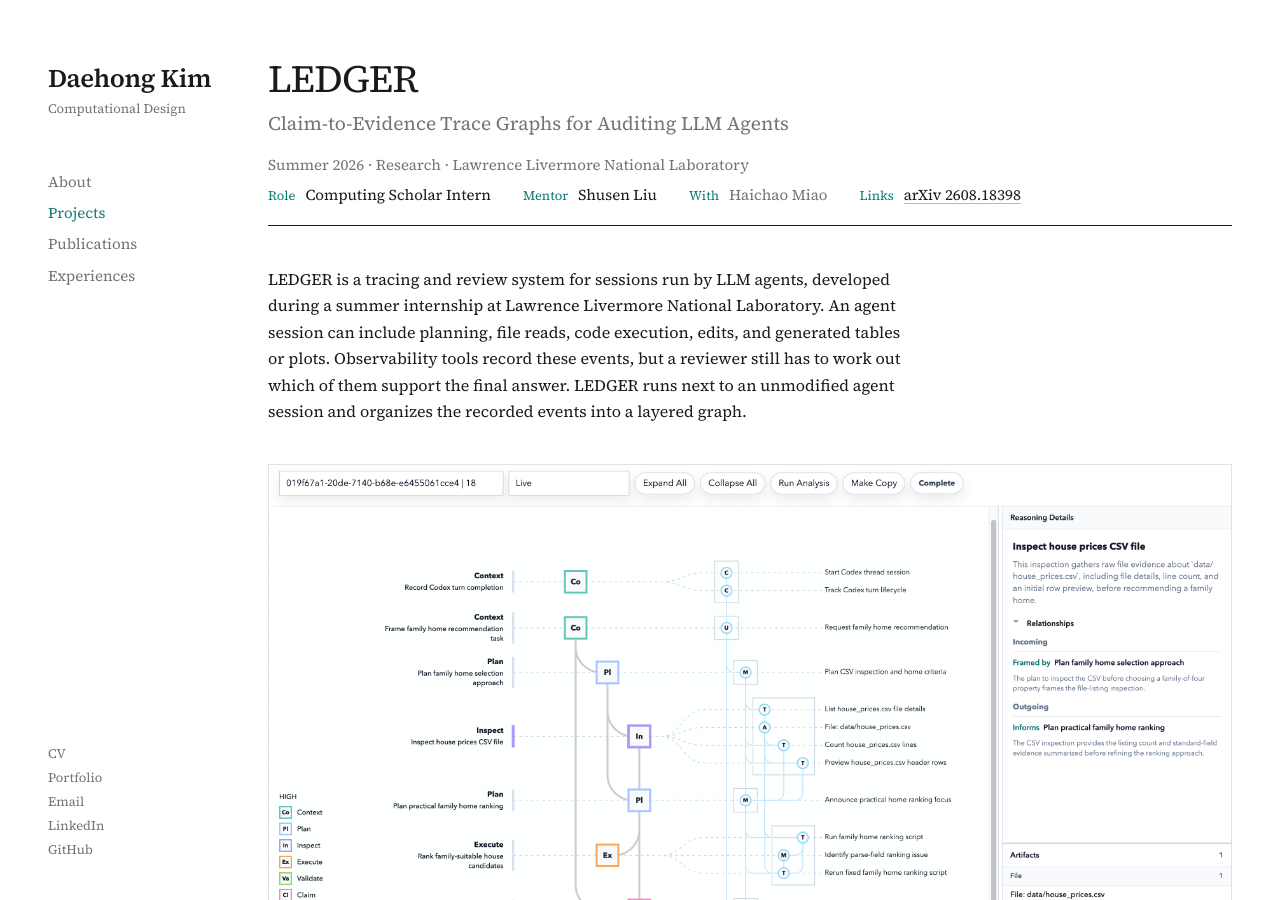
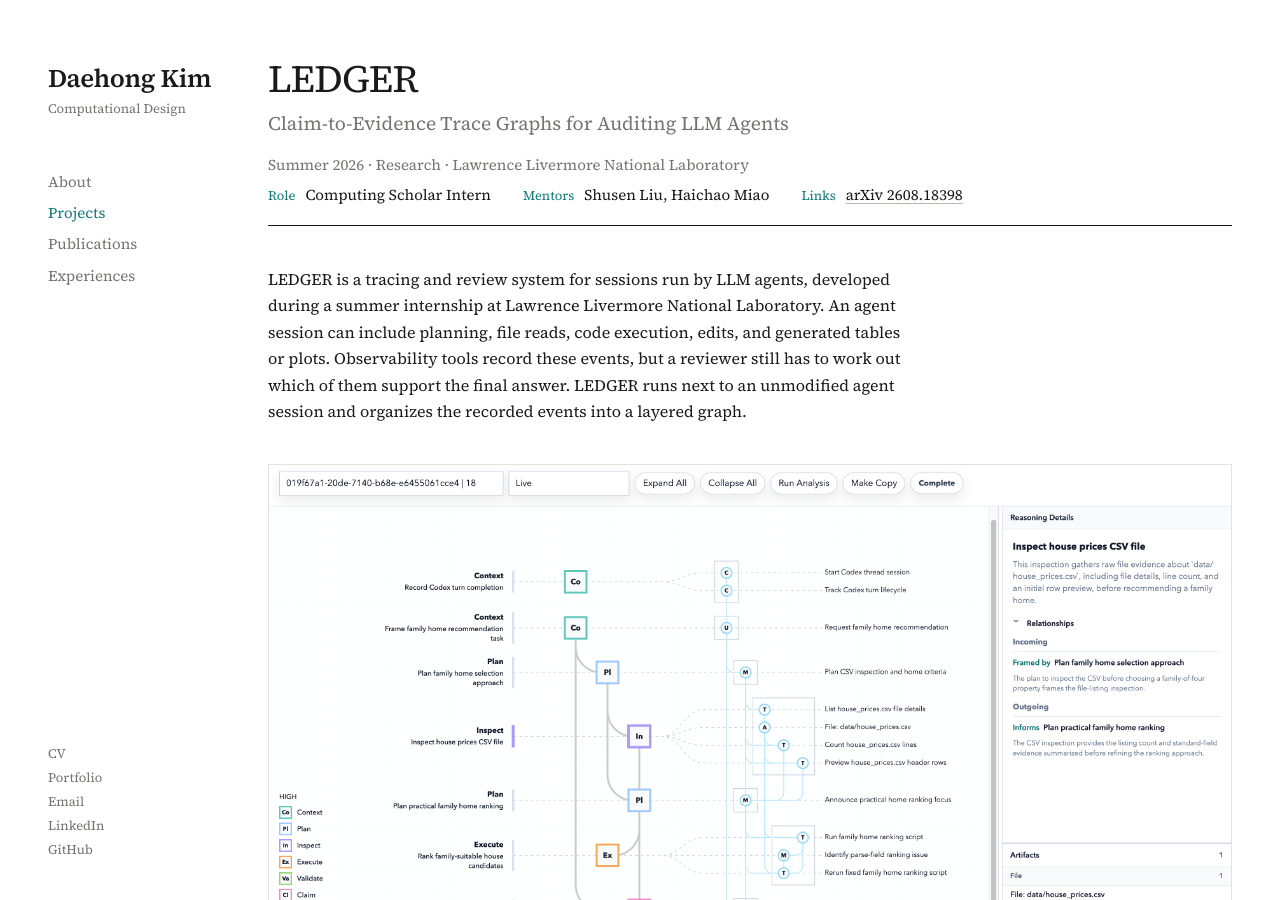
Before and after one commit to aaaamo/aaaamo.github.io, a Jekyll site: the page built from projects/ledger/index.html, in a window 1280 px wide and 900 px high. Built offline with Jekyll 4.4.1, drawn with Linux system fonts in a browser that asks for light colours.

Commit message:
List both LLNL mentors and update the hosted CV
Haichao Miao is shown as a mentor with Shusen Liu on the experience list and
the LEDGER page. The CV drops the design research course row.

Co-Authored-By: Claude Opus 5.5 <noreply@anthropic.com>

```diff
--- a/_data/experiences.yml
+++ b/_data/experiences.yml
@@ -10,7 +10,7 @@
   role: Computing Scholar Intern
   period: Summer 2026
   text: Designed and built LEDGER, a tracing and review system for LLM agent sessions.
-  with: "Mentor: Shusen Liu"
+  with: "Mentors: Shusen Liu, Haichao Miao"
 
 - venue: Regenerative Structures Laboratory, Carnegie Mellon University
   place: Pittsburgh, PA
--- a/projects/ledger/index.html
+++ b/projects/ledger/index.html
@@ -11,9 +11,8 @@ summary: Tracing and review system that builds layered trace graphs over LLM age
 project_type: Research
 affiliation: Lawrence Livermore National Laboratory
 role: Computing Scholar Intern
-advisor_label: Mentor
-advisor: Shusen Liu
-people: Haichao Miao
+advisor_label: Mentors
+advisor: Shusen Liu, Haichao Miao
 links:
   - label: arXiv 2608.18398
     url: https://arxiv.org/abs/2608.18398
```
Also changed, not shown: 1 other file.
